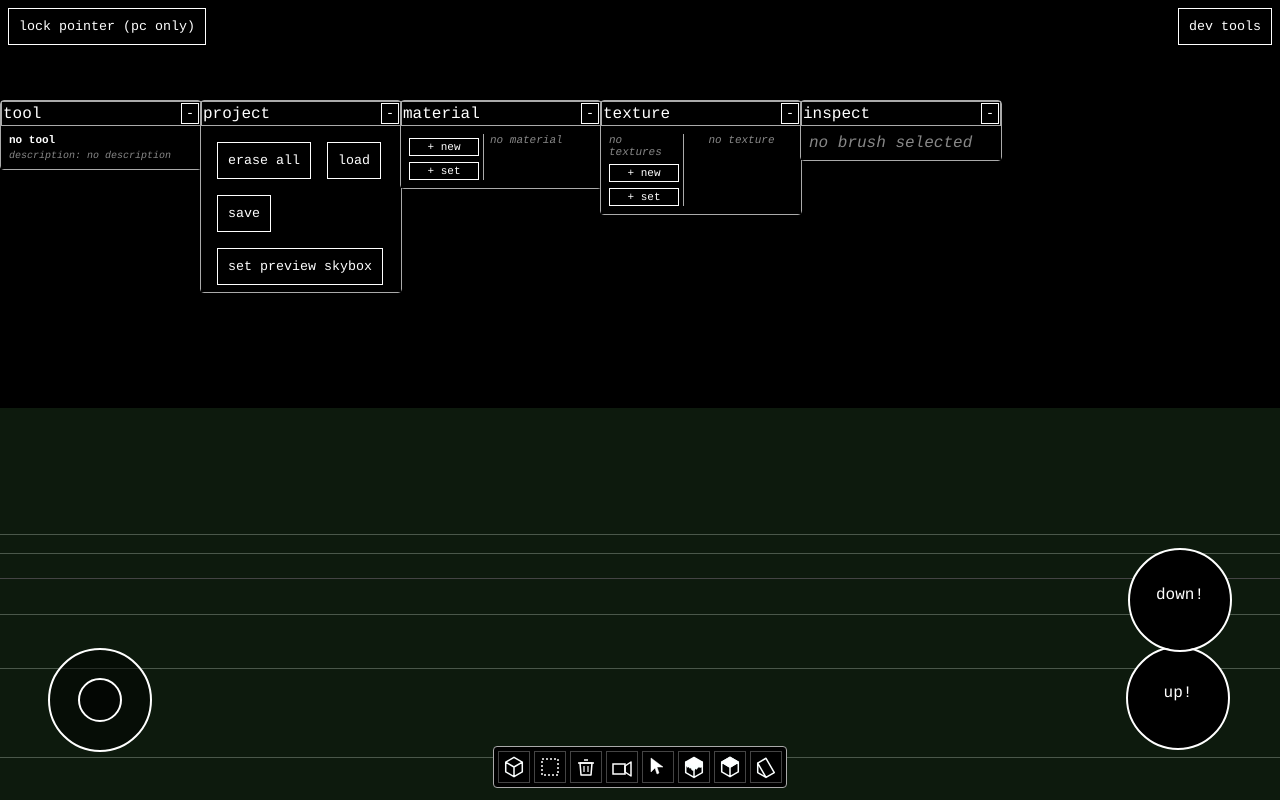
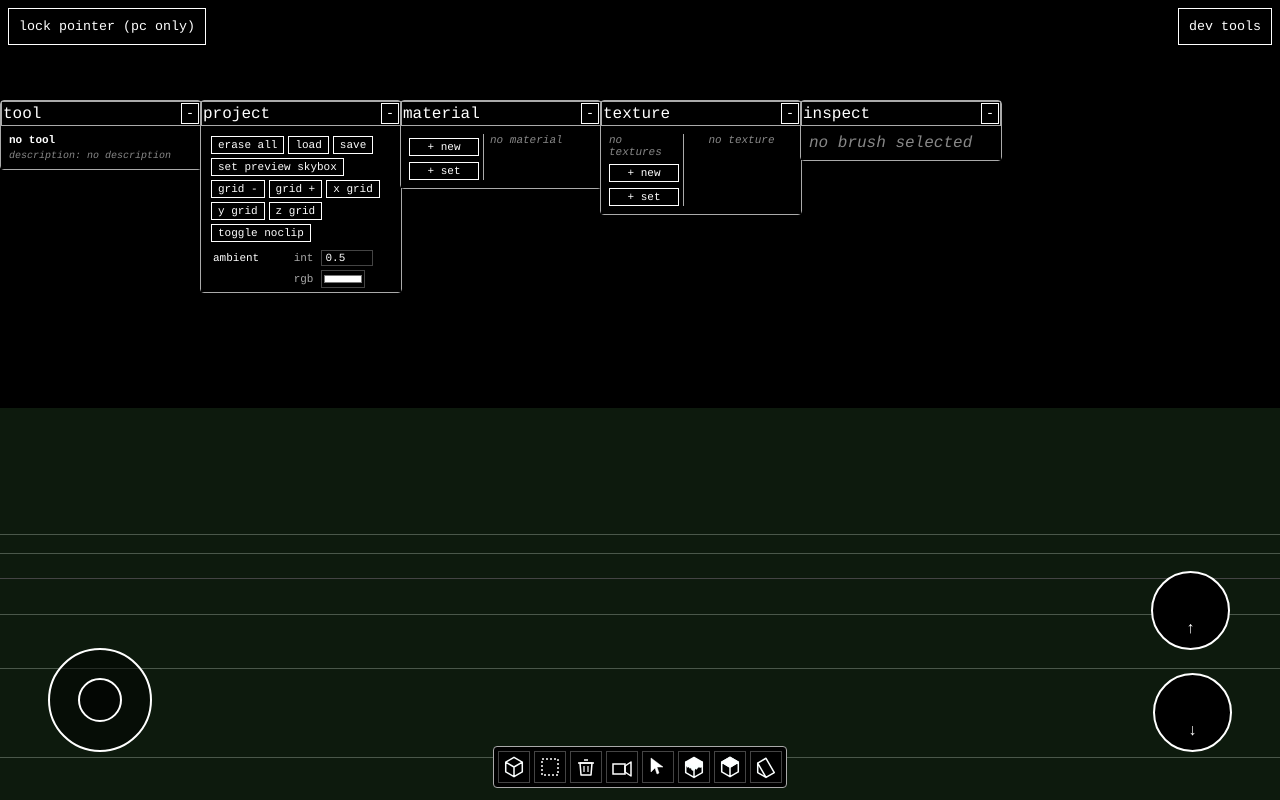
Before and after one commit to jacktxst/webhammer-prototype, a Vue app: page / in a window 1280 px wide. Both pictures are taken after a click on the button "dev tools". Built offline with nearby package versions, Linux system fonts and the light colour scheme.

Commit message:
nice stable version

```diff
--- a/index.html
+++ b/index.html
@@ -20,8 +20,8 @@
 
         <div id="look-area"></div>
         <div id="joystick"><div id="joystick_knob"></div></div>
-        <div id="jump"><br><br>up!</div>
-        <div id="crouch"><br><br>down!</div>
+        <div id="jump"><br><br>↑</div>
+        <div id="crouch"><br><br>↓</div>
 
         <div id="app"></div>
 
--- a/src/editor_tools/all_tools.js
+++ b/src/editor_tools/all_tools.js
@@ -16,4 +16,5 @@ export default {
     paint_block: paint_block_tool,
     paint_face: paint_face_tool,
     knife: knife_tool
+    // pick material
 }
--- a/src/editor_tools/orbit_camera.js
+++ b/src/editor_tools/orbit_camera.js
@@ -6,7 +6,7 @@ export default {
     icon,
     init() {
         this.orbit_controls = new OrbitControls(core.camera, document.getElementById("look-area"));
-        if (core.tools.select.selected) this.orbit_controls.target = core.tools.select.selected.position.clone();
+        //if (core.tools.select.selected) this.orbit_controls.target = core.tools.select.selected.position.clone();
     },
     on_start(e) { },
     on_move(e) { },
--- a/src/editor_tools/select_brush.js
+++ b/src/editor_tools/select_brush.js
@@ -20,6 +20,7 @@ export default {
         select_multiple: { type: 'toggle', value: false }
     },
 
+
     icon,
     selected_brush: null,
     dragged_handle: null,
@@ -27,9 +28,7 @@ export default {
     // translate_anchor is the last snapped point on the drag plane.
     translating: false,
     translate_anchor: null,
-    // light-blue translucent overlay + white wireframe of the selected brush.
-    // these reference the brush's CURRENT geometry; whenever the brush is
-    // regenerated (scale/translate -> _generateMesh) we rebuild them.
+
     highlight_mesh: null,
     highlight_edges: null,
 
--- a/src/helpers.js
+++ b/src/helpers.js
@@ -8,6 +8,8 @@ import core from './webhammer.js';
 const X = 0;
 const Y = 1;
 const Z = 2;
+
+
 
 export function clamp(v, min, max) {
     return Math.max(min, Math.min(max, v));
--- /dev/null
+++ b/src/player_body.js
@@ -0,0 +1,95 @@
+import * as THREE from 'three';
+
+
+export default class Body {
+
+
+	constructor(options = {}) {
+        Object.assign(this, {
+            size: new THREE.Vector3(),
+            position: new THREE.Vector3(),
+            _on_ground: false
+        }, options);
+    }
+
+    do_world_collision(motion_vec, colliders) {
+
+        this.position.add(motion_vec);
+
+        const half = this.size.clone().multiplyScalar(0.5);
+
+        const aabb_verts = new Array(8);
+        const refresh_aabb_verts = () => {
+            const min_x = this.position.x - half.x;
+            const min_y = this.position.y - half.y;
+            const min_z = this.position.z - half.z;
+            const max_x = this.position.x + half.x;
+            const max_y = this.position.y + half.y;
+            const max_z = this.position.z + half.z;
+            for (let i = 0; i < 8; i++) {
+                aabb_verts[i] = new THREE.Vector3(
+                    (i & 1) ? max_x : min_x,
+                    (i & 2) ? max_y : min_y,
+                    (i & 4) ? max_z : min_z,
+                );
+            }
+        };
+        refresh_aabb_verts();
+
+        const project = (verts, axis) => {
+            let lo = Infinity, hi = -Infinity;
+            for (const v of verts) {
+                const p = v.dot(axis);
+                if (p < lo) lo = p;
+                if (p > hi) hi = p;
+            }
+            return [lo, hi];
+        };
+
+        for (const collider of colliders) {
+            const brush = collider.brushRef;
+            if (!brush) continue;
+
+            const brush_verts = brush._computeVertices();
+            if (brush_verts.length === 0) continue;
+
+            const axes = [
+                new THREE.Vector3(1, 0, 0),
+                new THREE.Vector3(0, 1, 0),
+                new THREE.Vector3(0, 0, 1),
+            ];
+            for (const plane of brush._planes) {
+                axes.push(plane.normal.clone());
+            }
+
+            let min_overlap = Infinity;
+            let min_axis = null;
+            let separated = false;
+
+            for (const axis of axes) {
+                const [a_lo, a_hi] = project(aabb_verts, axis);
+                const [b_lo, b_hi] = project(brush_verts, axis);
+
+                if (a_hi <= b_lo || b_hi <= a_lo) {
+                    separated = true;
+                    break;
+                }
+
+                const overlap = Math.min(a_hi, b_hi) - Math.max(a_lo, b_lo);
+                if (overlap < min_overlap) {
+                    min_overlap = overlap;
+                    const a_center = (a_lo + a_hi) * 0.5;
+                    const b_center = (b_lo + b_hi) * 0.5;
+                    min_axis = (a_center < b_center) ? axis.clone().negate() : axis.clone();
+                }
+            }
+
+            if (!separated && min_axis) {
+                this.position.addScaledVector(min_axis, min_overlap);
+                refresh_aabb_verts();
+            }
+        }
+
+    }
+
+}
--- a/src/ui/ActionPanel.vue
+++ b/src/ui/ActionPanel.vue
@@ -1,11 +1,12 @@
 <script>
 
 import DraggablePanel from "./DraggablePanel.vue";
+import ValueModifier from "./ValueModifier.vue";
 import core from "../webhammer.js";
 
 export default {
   name: "ActionPanel" ,
-  components: {DraggablePanel},
+  components: {DraggablePanel, ValueModifier},
   data() {
     return {
       core
@@ -57,6 +58,56 @@ export default {
       z grid
     </button>
 
+    <button @click="core.noclip = !core.noclip">
+      toggle noclip
+    </button>
+
+    <table v-if="core.ambient_light && core.directional_light" class="lights">
+      <tbody>
+        <tr>
+          <td class="row-label">ambient</td>
+          <td class="row-sub">int</td>
+          <td colspan="3"><ValueModifier :target="core.ambient_light" target_key="intensity" :min="0" :width="44" /></td>
+        </tr>
+        <tr>
+          <td></td>
+          <td class="row-sub">rgb</td>
+          <td colspan="3">
+            <input
+              type="color"
+              class="color-picker"
+              :value="'#' + core.ambient_light.color.getHexString()"
+              @input="e => core.ambient_light.color.set(e.target.value)"
+            />
+          </td>
+        </tr>
+        <tr>
+          <td class="row-label">directional</td>
+          <td class="row-sub">int</td>
+          <td colspan="3"><ValueModifier :target="core.directional_light" target_key="intensity" :min="0" :width="44" /></td>
+        </tr>
+        <tr>
+          <td></td>
+          <td class="row-sub">rgb</td>
+          <td colspan="3">
+            <input
+              type="color"
+              class="color-picker"
+              :value="'#' + core.directional_light.color.getHexString()"
+              @input="e => core.directional_light.color.set(e.target.value)"
+            />
+          </td>
+        </tr>
+        <tr>
+          <td></td>
+          <td class="row-sub">dir</td>
+          <td><ValueModifier :target="core.directional_light.position" target_key="x" :width="32" /></td>
+          <td><ValueModifier :target="core.directional_light.position" target_key="y" :width="32" /></td>
+          <td><ValueModifier :target="core.directional_light.position" target_key="z" :width="32" /></td>
+        </tr>
+      </tbody>
+    </table>
+
   </DraggablePanel>
 
 </template>
@@ -65,4 +116,47 @@ export default {
 
 <style scoped>
 
+/* match the compact buttons used inside .panel-cols (style.css) — global
+   button is padding:10px margin:8px which is too chunky for this panel */
+button {
+  padding: 2px 6px;
+  margin: 2px;
+  font-size: 11px;
+}
+button:hover {
+  outline: 1px solid white;
+}
+
+.lights {
+  border-collapse: collapse;
+  font-size: 11px;
+  color: white;
+  margin-top: 4px;
+}
+
+.lights td {
+  padding: 2px 4px;
+  vertical-align: middle;
+}
+
+.row-label {
+  color: white;
+  text-align: left;
+}
+
+.row-sub {
+  color: #aaa;
+  text-align: right;
+}
+
+.color-picker {
+  width: 44px;
+  height: 18px;
+  padding: 0;
+  border: 1px solid #444;
+  background: black;
+  cursor: pointer;
+}
+.color-picker:focus { outline: none; border-color: white; }
+
 </style>
--- a/src/ui/MaterialPanel.vue
+++ b/src/ui/MaterialPanel.vue
@@ -22,7 +22,7 @@ export default {
       }
     },
     add_material() {
-      const mat = new THREE.MeshBasicMaterial();
+      const mat = new THREE.MeshLambertMaterial();
       mat.kx_texture = 0;
       if (this.core.textures[0]) mat.map = this.core.textures[0].texture;
       // THREE.Material already has a .name field — give it a sensible default
@@ -41,7 +41,7 @@ export default {
         const entry = this.core.textures[i];
         const name = entry.name ?? ('Material ' + this.core.materials.length);
         if (existing.has(name)) continue;
-        const mat = new THREE.MeshBasicMaterial();
+        const mat = new THREE.MeshLambertMaterial();
         mat.kx_texture = i;
         mat.map = entry.texture;
         mat.name = name;
--- a/src/webhammer.js
+++ b/src/webhammer.js
@@ -90,7 +90,7 @@ ideas for the FUTURE
 import * as THREE from 'three';
 
 import tools from './editor_tools/all_tools.js'
-
+import Body from './player_body.js'
 import grid  from './grid_helper.js'
 import input from './input.js'
 
@@ -132,7 +132,8 @@ export default {
         this.fly_speed = 4
 
 
-
+        this.noclip = true
+        this.body = new Body({ size:new THREE.Vector3(1,2,1), position: new THREE.Vector3(0, 5, 0) })
 
         this.canvas = canvas;
         this.renderer = new THREE.WebGLRenderer({canvas: this.canvas});
@@ -157,7 +158,13 @@ export default {
         this.scene = new THREE.Scene();
         this.brush_group = new THREE.Object3D()
 
+        this.ambient_light = new THREE.AmbientLight(0xffffff, 0.5);
+        this.directional_light = new THREE.DirectionalLight(0xffffff, 1.0);
+        this.directional_light.position.set(1, 2, 1);
+
         this.scene.add(this.brush_group);
+        this.scene.add(this.ambient_light);
+        this.scene.add(this.directional_light);
         this.scene.add(this.grid._grid_mesh);
         this.scene.add(this.grid._hitplane_mesh);
 
@@ -180,14 +187,27 @@ export default {
     loop() {
         const dt = this.clock.getDelta(); // three js deprecated
 
-        this.camera.position.x += this.wish_vec[X] * this.fly_speed * dt;
-        this.camera.position.y += this.velocity[Y] * this.fly_speed * dt;
-        this.camera.position.z += this.wish_vec[Y] * this.fly_speed * dt;
-        this.camera.rotation.y += this.look_vel.y * 1.5 * dt;
-        this.camera.rotation.x += this.look_vel.x * 1.5 * dt;
+        if (this.tool == "orbit_camera") {
+            this.body.position.copy(this.camera.position)
+        } else {
+
+            let move_vec = new THREE.Vector3( this.wish_vec[X] , this.velocity[Y] , this.wish_vec[Y] )
+            move_vec.multiplyScalar( this.fly_speed * dt )
+
+            if (this.noclip) {
+                this.body.position.add(move_vec)
+            } else {
+                this.body.do_world_collision(move_vec, this.brush_group.children)
+            }
+
+            this.camera.position.copy(this.body.position)
+
+            this.camera.rotation.y += this.look_vel.y * 1.5 * dt;
+            this.camera.rotation.x += this.look_vel.x * 1.5 * dt;
+
+        }
 
         this.renderer.render(this.scene, this.camera);
-
         this.grid.set_polarity()
     },
 
@@ -244,7 +264,7 @@ export default {
                 const matsData = JSON.parse(matText);
 
                 for (let m of matsData) {
-                    const mat = new THREE.MeshBasicMaterial({});
+                    const mat = new THREE.MeshLambertMaterial({});
                     mat.kx_texture = m.kx_texture ?? 0;
 
                     if (this.textures[mat.kx_texture]) {
@@ -317,6 +337,9 @@ export default {
     create_texture(bitmap, name) {
         const texture = new THREE.Texture(bitmap);
         texture.anisotropy = 4;
+        texture.generateMipmaps = false;
+        texture.magFilter = THREE.NearestFilter;
+        texture.minFilter = THREE.NearestFilter;
         texture.wrapS = THREE.RepeatWrapping;
         texture.wrapT = THREE.RepeatWrapping;
         texture.colorSpace = THREE.SRGBColorSpace;
--- a/style.css
+++ b/style.css
@@ -20,6 +20,7 @@ html, body {
 
 #jump, #crouch, #joystick {
     text-align: center;
+    align-content: center;
     user-select: none;           /* prevents text selection */
     -webkit-user-select: none;   /* for Safari */
     -webkit-touch-callout: none; /* disables long-press menu on iOS */
@@ -72,12 +73,13 @@ button:active {
     transform: translate(-50%, -50%);
     z-index:12;
 }
+
 #jump {
     position: fixed;
-    bottom: 50px;
+    bottom: 150px;
     right: 50px;
-    width: 100px;
-    height: 100px;
+    width: 75px;
+    height: 75px;
     border: 2px solid white;
     color: white;
     background: rgba(0, 0, 0, 1.0);
@@ -87,11 +89,11 @@ button:active {
 }
 #crouch {
     position: fixed;
-    bottom: 150px;
+    bottom: 50px;
     right: 50px;
-    width: 100px;
+    width: 75px;
     outline: 2px solid white;
-    height: 100px;
+    height: 75px;
     color: white;
     background: rgba(0, 0, 0, 1.0);
     border-radius: 50%;
```
Also changed, not shown: 5 other files (tests, documents, lock files or other folders).
